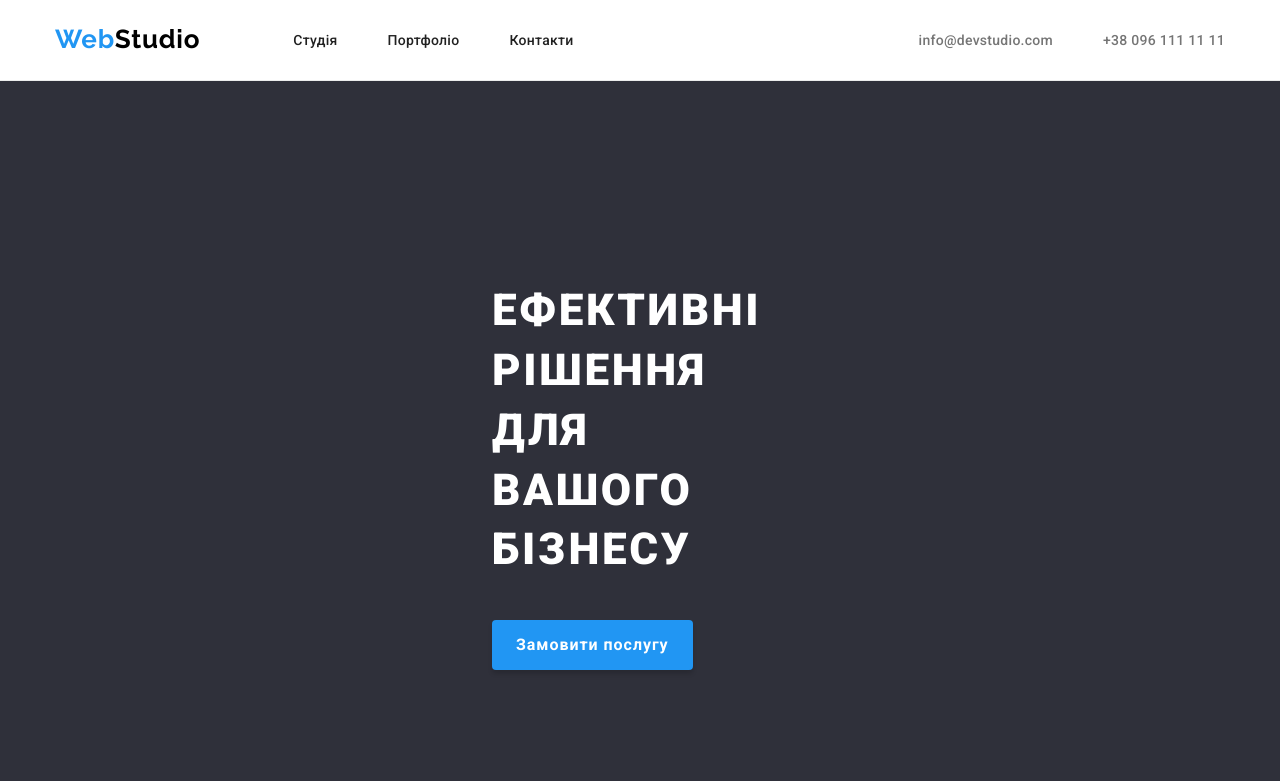
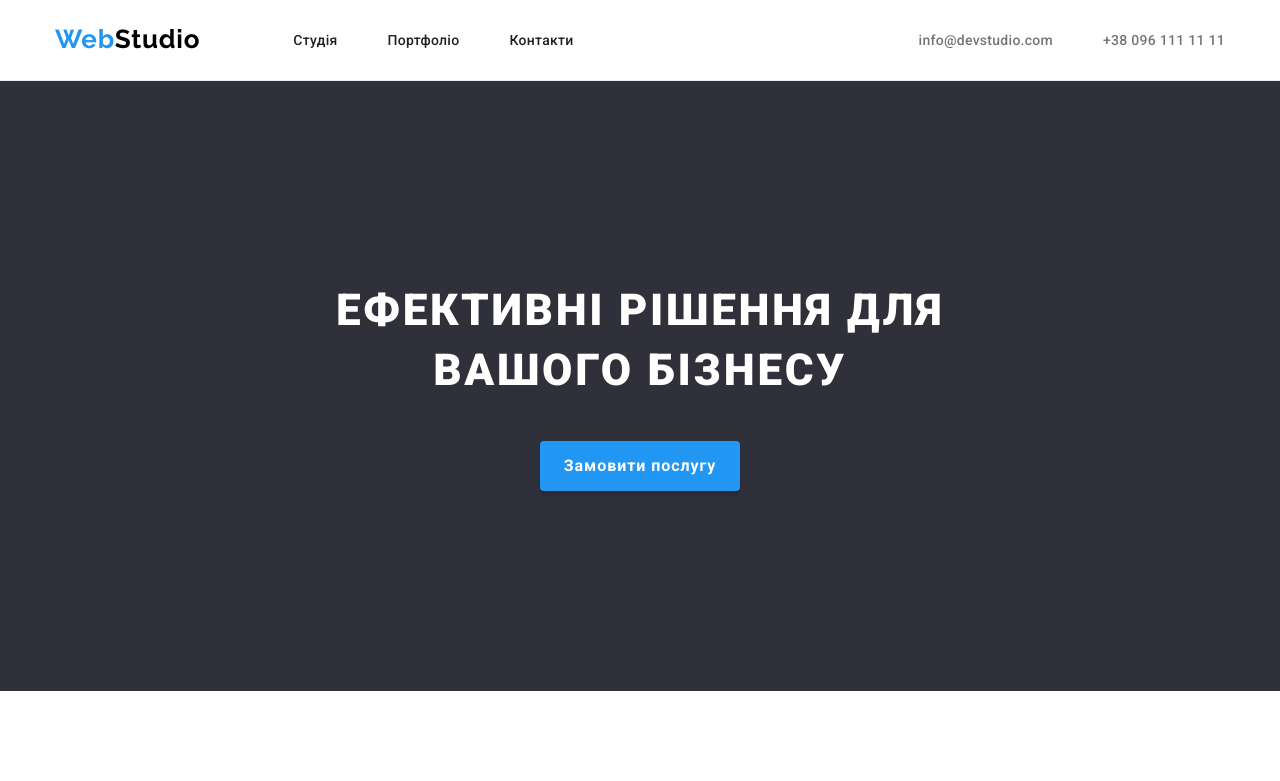
Before and after one commit to VadikG/goit-markup-hw-03, a plain HTML site: page index.html in a window 1280 px wide. Shown: the top 781 px of the page. Drawn offline with nearby package versions, Linux system fonts and the light colour scheme.

Commit message:
27/09/2024/2

```diff
--- a/styles.css
+++ b/styles.css
@@ -138,9 +138,13 @@ button {
 /*Hero*/
 .hero {
   background-color: #2f303a;
+  padding: 200px 0px;
 }
 .hero .container {
-  padding: 200px 452px;
+  display: flex;
+  flex-direction: column;
+  align-items: center;
+  gap: 40px;
 }
 .hero-title {
   color: white;
@@ -149,7 +153,8 @@ button {
   text-transform: uppercase;
   line-height: 1.36;
   letter-spacing: 0.06em;
-  margin-bottom: 40px;
+  max-width: 696px;
+  text-align: center;
 }
 .hero_butoom {
   background-color: #2196f3;
@@ -157,7 +162,8 @@ button {
   font-weight: 700;
   line-height: 1.87;
   letter-spacing: 0.06em;
-  padding: 10px 24px;
+  min-width: 200px;
+  height: 50px;
   border-radius: 4px;
   box-shadow: 0px 4px 4px 0px rgba(0, 0, 0, 0.15);
 }
@@ -278,6 +284,7 @@ button {
 .footer-contact-item {
 }
 .footer-link {
+  display: inline-block;
   color: rgba(255, 255, 255, 0.6);
   font-size: 14px;
   line-height: 1.71;
```
